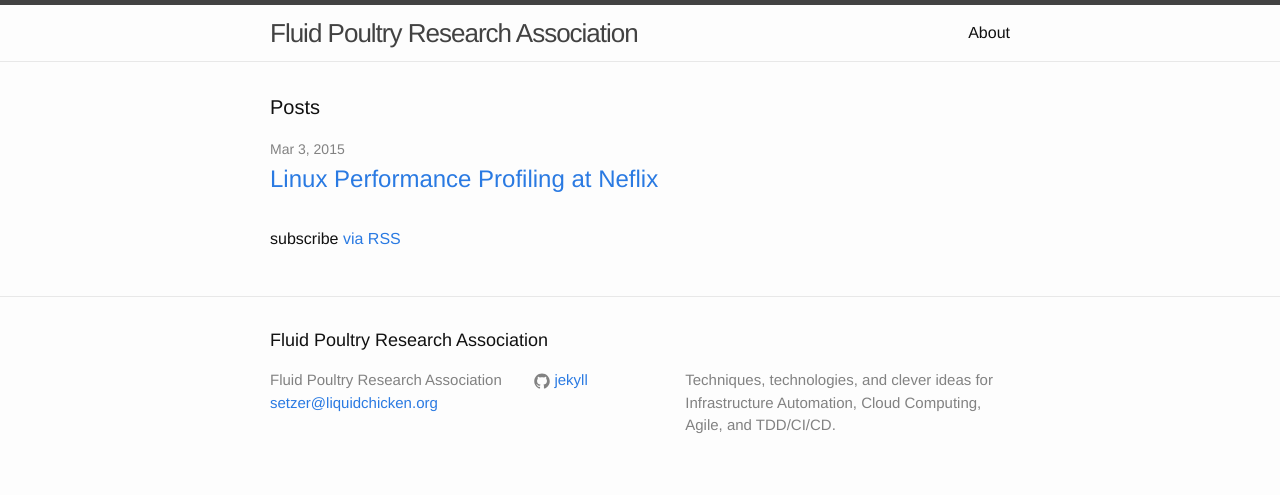
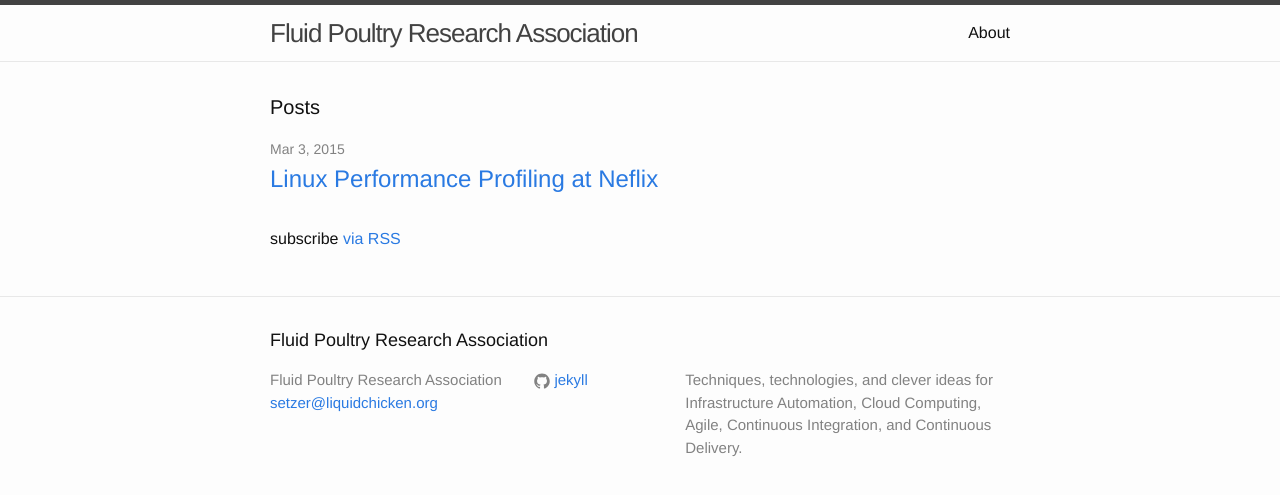
Before and after one commit to liquidchicken/liquidchicken.github.io, a Jekyll site: the page built from index.html, in a window 1280 px wide. Shown: the top 495 px of the page. Built offline with Jekyll 4.4.1, drawn with Linux system fonts in a browser that asks for light colours.

Commit message:
Update description again

```diff
--- a/_config.yml
+++ b/_config.yml
@@ -3,7 +3,7 @@ title: Fluid Poultry Research Association
 email: setzer@liquidchicken.org
 description: > # this means to ignore newlines until "baseurl:"
   Techniques, technologies, and clever ideas for Infrastructure Automation,
-  Cloud Computing, Agile, and TDD/CI/CD.
+  Cloud Computing, Agile, Continuous Integration, and Continuous Delivery.
 baseurl: "" # the subpath of your site, e.g. /blog/
 url: "http://liquidchicken.github.io/" # the base hostname & protocol for your site
 github_username: jekyll
```
